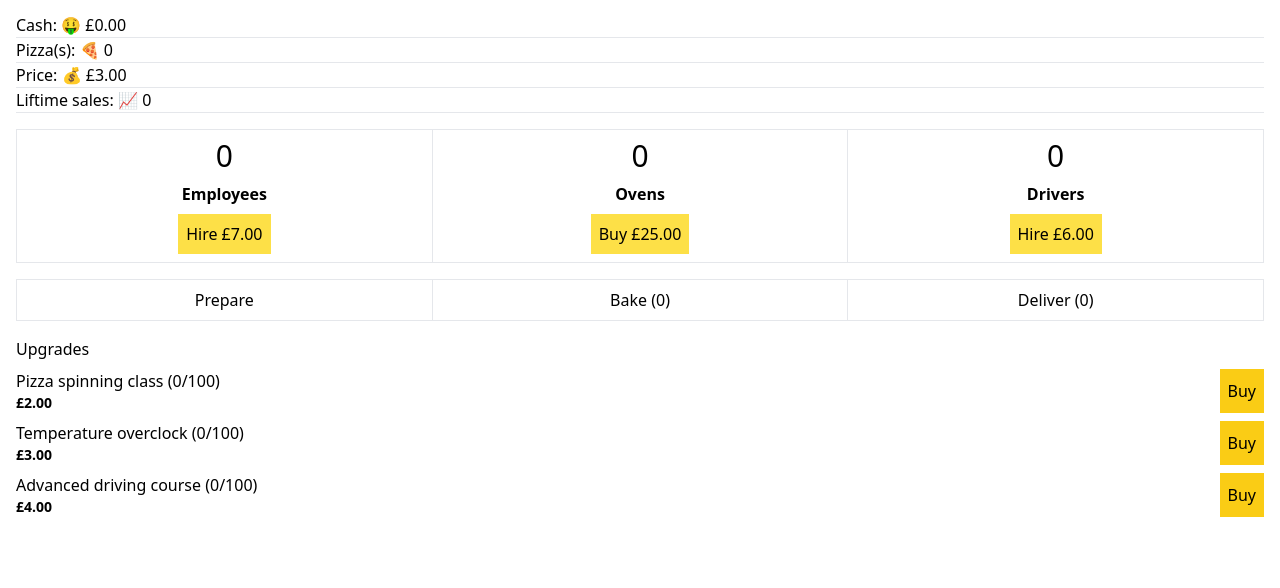
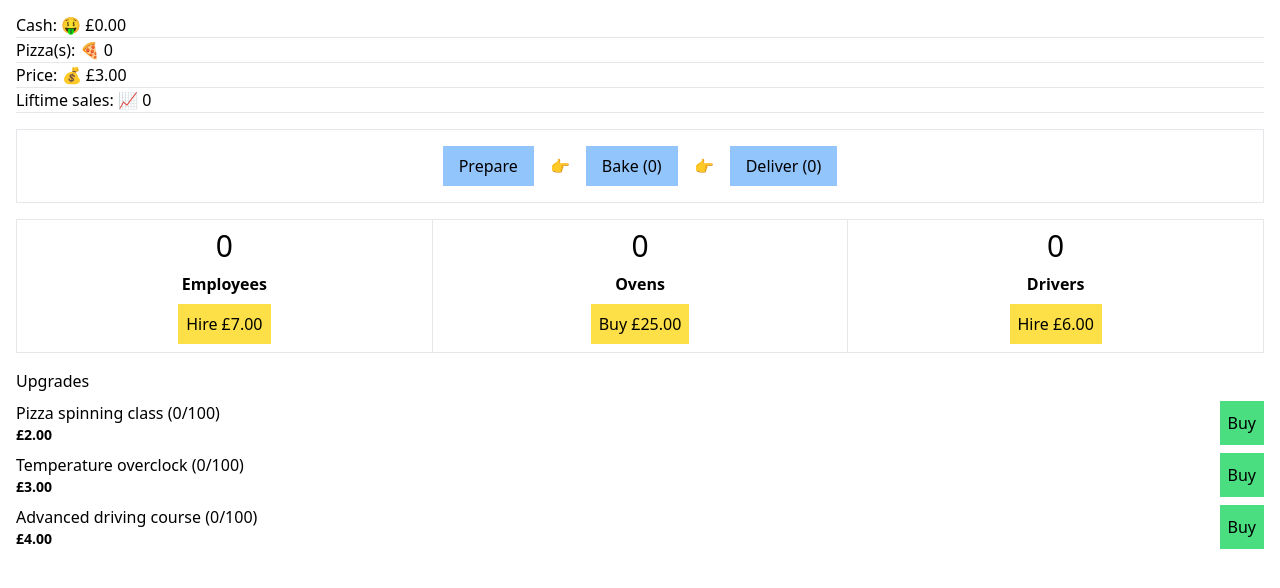
Before and after one commit to crgeary/idle-pizza, a website built with Vite: page index.html in a window 1280 px wide. Shown: the part 94-682 px from the top of the page. Built offline with nearby package versions, Linux system fonts and the light colour scheme.

Commit message:
add some colours

```diff
--- a/index.html
+++ b/index.html
@@ -17,6 +17,14 @@
       <div class="border-b">Price: 💰 &pound;<span id="pizza-price">0</span></div>
       <div class="border-b">Liftime sales: 📈 <span id="sales-count">0</span></div>
     </header>
+    <div class="flex items-center justify-center mt-4 border border-gray-200 p-4 text-center">
+      <div><button id="prepare" class="py-2 px-4 bg-blue-300">Prepare</button></div>
+      <div class="mx-4">👉</div>
+      <div><button id="bake" class="py-2 px-4 bg-blue-300">Bake (<span id="rawpizza-count">0</span>)</button></div>
+      <div class="mx-4">👉</div>
+      <div><button id="deliver" class="py-2 px-4 bg-blue-300">Deliver (<span id="todeliver-count">0</span>)</button></div>
+    </div>
+
     <section id="equipment" class="flex justify-between mt-4 border border-gray-200 divide-x divide-gray-200">
       <div class="text-center p-2 flex-1">
         <div id="employee-count" class="font-light text-3xl">0</div>
@@ -34,11 +42,7 @@
         <button id="hire-driver" class="p-2 bg-yellow-300">Hire &pound;<span id="driver-price">0</span></button>
       </div>
     </section>
-    <div class="flex mt-4 border border-gray-200 divide-x divide-gray-200">
-      <button id="prepare" class="flex-1 p-2">Prepare</button>
-      <button id="bake" class="flex-1 p-2">Bake (<span id="rawpizza-count">0</span>)</button>
-      <button id="deliver" class="flex-1 p-2">Deliver (<span id="todeliver-count">0</span>)</button>
-    </div>
+
     <section id="upgrades" class="flex flex-col gap-2 mt-4">
       <h2>Upgrades</h2>
       <div class="flex justify-between">
@@ -46,21 +50,21 @@
           <p>Pizza spinning class (<span id="up-employee-count">0</span>/100)</p>
           <p class="text-sm font-bold">&pound;<span id="up-employee-price">0</span></p>
         </div>
-        <button class="bg-yellow-400 p-2" id="up-employee">Buy</button>
+        <button class="bg-green-400 p-2" id="up-employee">Buy</button>
       </div>
       <div class="flex justify-between">
         <div>
           <p>Temperature overclock (<span id="up-oven-count">0</span>/100)</p>
           <p class="text-sm font-bold">&pound;<span id="up-oven-price">0</span></p>
         </div>
-        <button class="bg-yellow-400 p-2" id="up-oven">Buy</button>
+        <button class="bg-green-400 p-2" id="up-oven">Buy</button>
       </div>
       <div class="flex justify-between">
         <div>
           <p>Advanced driving course (<span id="up-driver-count">0</span>/100)</p>
           <p class="text-sm font-bold">&pound;<span id="up-driver-price">0</span></p>
         </div>
-        <button class="bg-yellow-400 p-2" id="up-driver">Buy</button>
+        <button class="bg-green-400 p-2" id="up-driver">Buy</button>
       </div>
     </section>
     <script type="module" src="/src/main.ts"></script>
```
